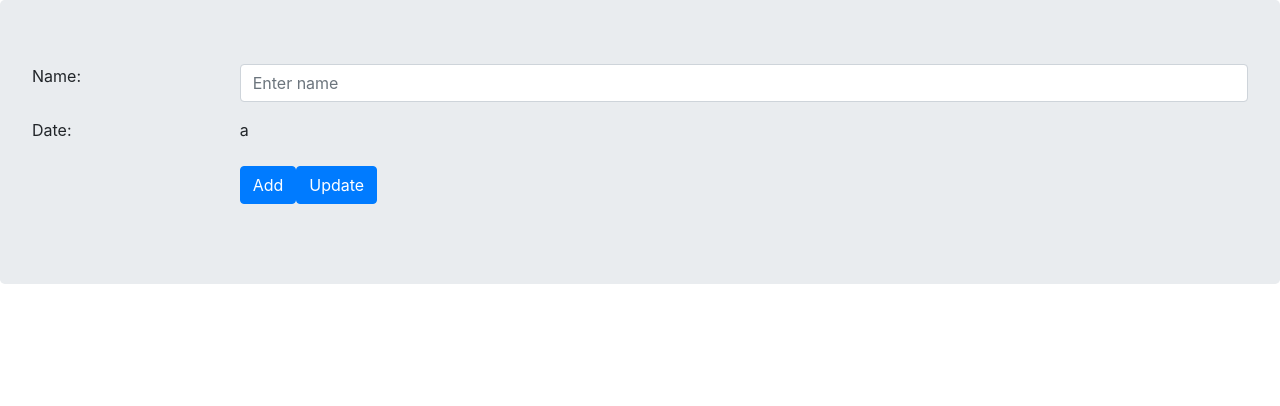
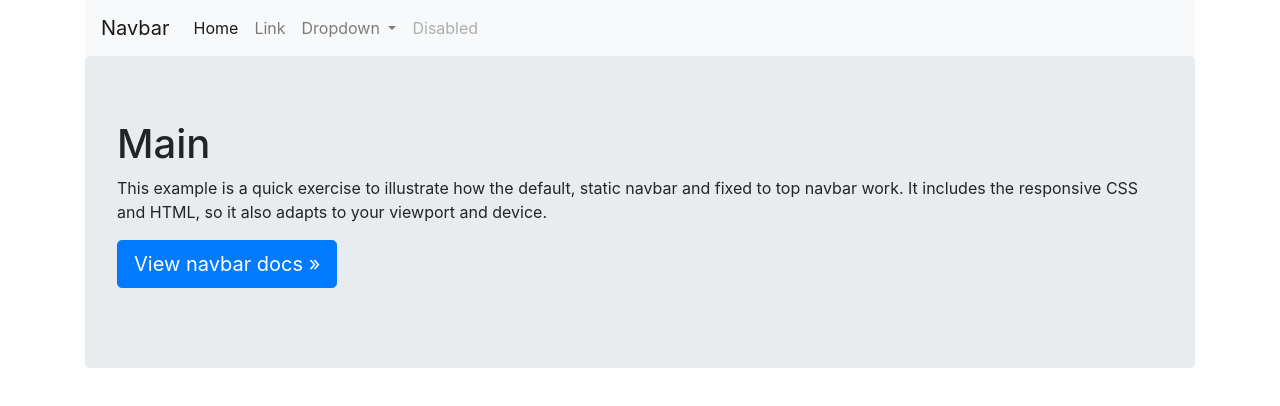
Before and after one commit to Rafaelnanes/api-flow-assert, an Angular app: page / in a window 1280 px wide. Shown: the top 406 px of the page. Built offline with nearby package versions, Linux system fonts and the light colour scheme.

Commit message:
added app nav and main

```diff
--- a/src/app/app.component.html
+++ b/src/app/app.component.html
@@ -1,20 +1,4 @@
-<div class="jumbotron">
-  <div class="form-group row">
-    <label class="col-sm-2">Name: </label>
-    <div class="col-sm-10">
-      <input type="text" class="form-control" aria-describedby="nameHelp" placeholder="Enter name">
-    </div>
-  </div>
-  <div class="form-group row">
-    <label class="col-sm-2">Date: </label>
-    <div class="col-sm-10">
-      a
-    </div>
-  </div>
-  <div class="form-group row">
-    <div class="offset-sm-2 col-sm-10">
-      <button type="button" class="btn btn-primary">Add</button>
-      <button type="button" class="btn btn-primary">Update</button>
-    </div>
-  </div>
+<div class="container">
+  <pro-nav-bar></pro-nav-bar>
+  <pro-main></pro-main>
 </div>
--- a/src/app/app.component.ts
+++ b/src/app/app.component.ts
@@ -3,7 +3,7 @@
 @Component({
   selector: 'app-root',
   templateUrl: './app.component.html',
-  styleUrls: ['./app.component.css']
+  styleUrls: []
 })
 export class AppComponent {
   title = 'api-flow-assert';
--- a/src/app/app.module.ts
+++ b/src/app/app.module.ts
@@ -2,13 +2,15 @@
 import { NgModule } from '@angular/core';
 
 import { AppComponent } from './app.component';
+import { CoreModule } from './modules/core/core.module';
 
 @NgModule({
   declarations: [
     AppComponent
   ],
   imports: [
-    BrowserModule
+    BrowserModule,
+    CoreModule
   ],
   providers: [],
   bootstrap: [AppComponent]
--- /dev/null
+++ b/src/app/modules/core/components/index.ts
@@ -0,0 +1,2 @@
+export * from './main/main.component';
+export * from './nav-bar/nav-bar.component';
--- /dev/null
+++ b/src/app/modules/core/components/main/main.component.html
@@ -0,0 +1,8 @@
+<div class="jumbotron">
+  <h1>Main</h1>
+  <p>This example is a quick exercise to illustrate how the default, static navbar and fixed to top navbar work. It includes
+    the responsive CSS and HTML, so it also adapts to your viewport and device.</p>
+  <p>
+    <a class="btn btn-lg btn-primary" href="../../components/#navbar" role="button">View navbar docs &raquo;</a>
+  </p>
+</div>
--- /dev/null
+++ b/src/app/modules/core/components/main/main.component.ts
@@ -0,0 +1,15 @@
+import { Component, OnInit } from '@angular/core';
+
+@Component({
+  selector: 'pro-main',
+  templateUrl: './main.component.html',
+  styles: []
+})
+export class MainComponent implements OnInit {
+
+  constructor() { }
+
+  ngOnInit() {
+  }
+
+}
--- /dev/null
+++ b/src/app/modules/core/components/nav-bar/nav-bar.component.html
@@ -0,0 +1,33 @@
+<nav class="navbar navbar-expand-lg navbar-light bg-light">
+  <a class="navbar-brand" href="#">Navbar</a>
+  <button class="navbar-toggler" type="button" data-toggle="collapse" data-target="#navbarSupportedContent"
+    aria-controls="navbarSupportedContent" aria-expanded="false" aria-label="Toggle navigation">
+    <span class="navbar-toggler-icon"></span>
+  </button>
+
+  <div class="collapse navbar-collapse" id="navbarSupportedContent">
+    <ul class="navbar-nav mr-auto">
+      <li class="nav-item active">
+        <a class="nav-link" href="#">Home <span class="sr-only">(current)</span></a>
+      </li>
+      <li class="nav-item">
+        <a class="nav-link" href="#">Link</a>
+      </li>
+      <li class="nav-item dropdown">
+        <a class="nav-link dropdown-toggle" href="#" id="navbarDropdown" role="button" data-toggle="dropdown"
+          aria-haspopup="true" aria-expanded="false">
+          Dropdown
+        </a>
+        <div class="dropdown-menu" aria-labelledby="navbarDropdown">
+          <a class="dropdown-item" href="#">Action</a>
+          <a class="dropdown-item" href="#">Another action</a>
+          <div class="dropdown-divider"></div>
+          <a class="dropdown-item" href="#">Something else here</a>
+        </div>
+      </li>
+      <li class="nav-item">
+        <a class="nav-link disabled" href="#">Disabled</a>
+      </li>
+    </ul>
+  </div>
+</nav>
--- /dev/null
+++ b/src/app/modules/core/index.ts
@@ -0,0 +1,2 @@
+export * from './core.module';
+export * from './components/index';
```
Also changed, not shown: src/app/modules/core/components/nav-bar/nav-bar.component.ts (added, +11 -0 lines), src/app/modules/core/core.module.ts (added, +20 -0 lines), src/app/app.component.css (deleted).
